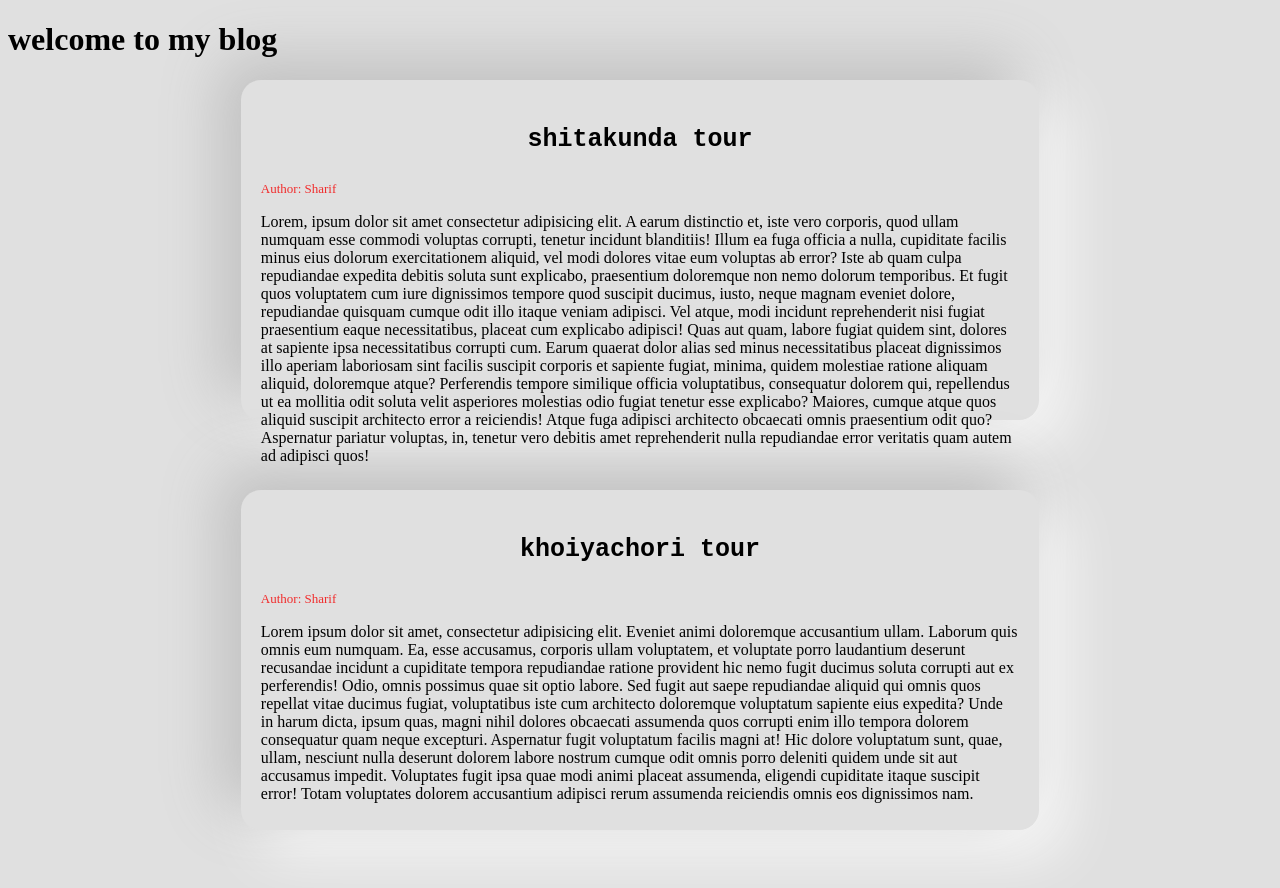
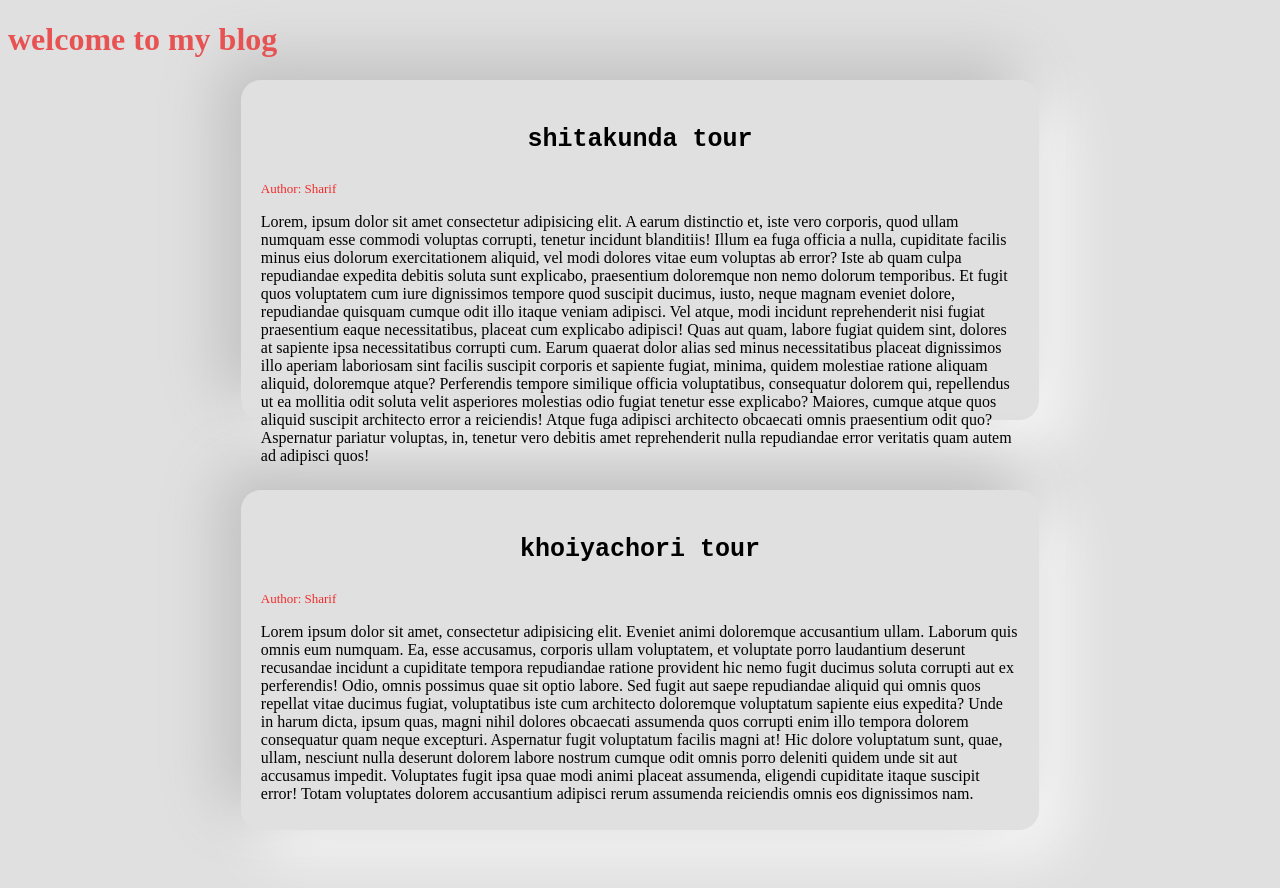
Before and after one commit to Sharif101/my-first-repo, a plain HTML site: page index.html in a window 1280 px wide. Drawn offline with Linux system fonts and the light colour scheme.

Commit message:
color added

```diff
--- a/css/style.css
+++ b/css/style.css
@@ -1,6 +1,10 @@
 body
 {
     background: #e0e0e0;
+}
+h1
+{
+    color: rgb(231, 82, 82);
 }
 .tour1, .tour2
 {
```
